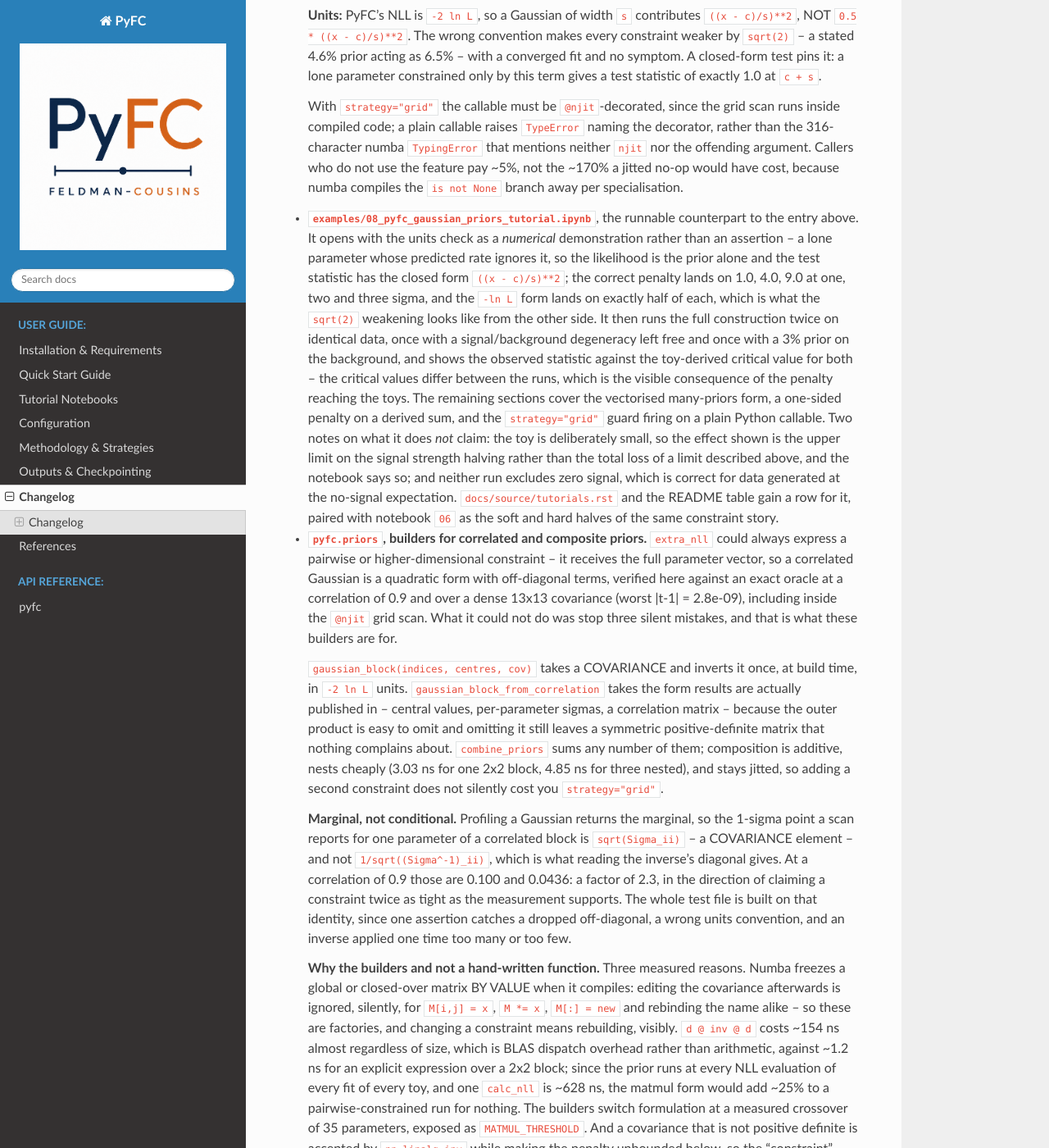
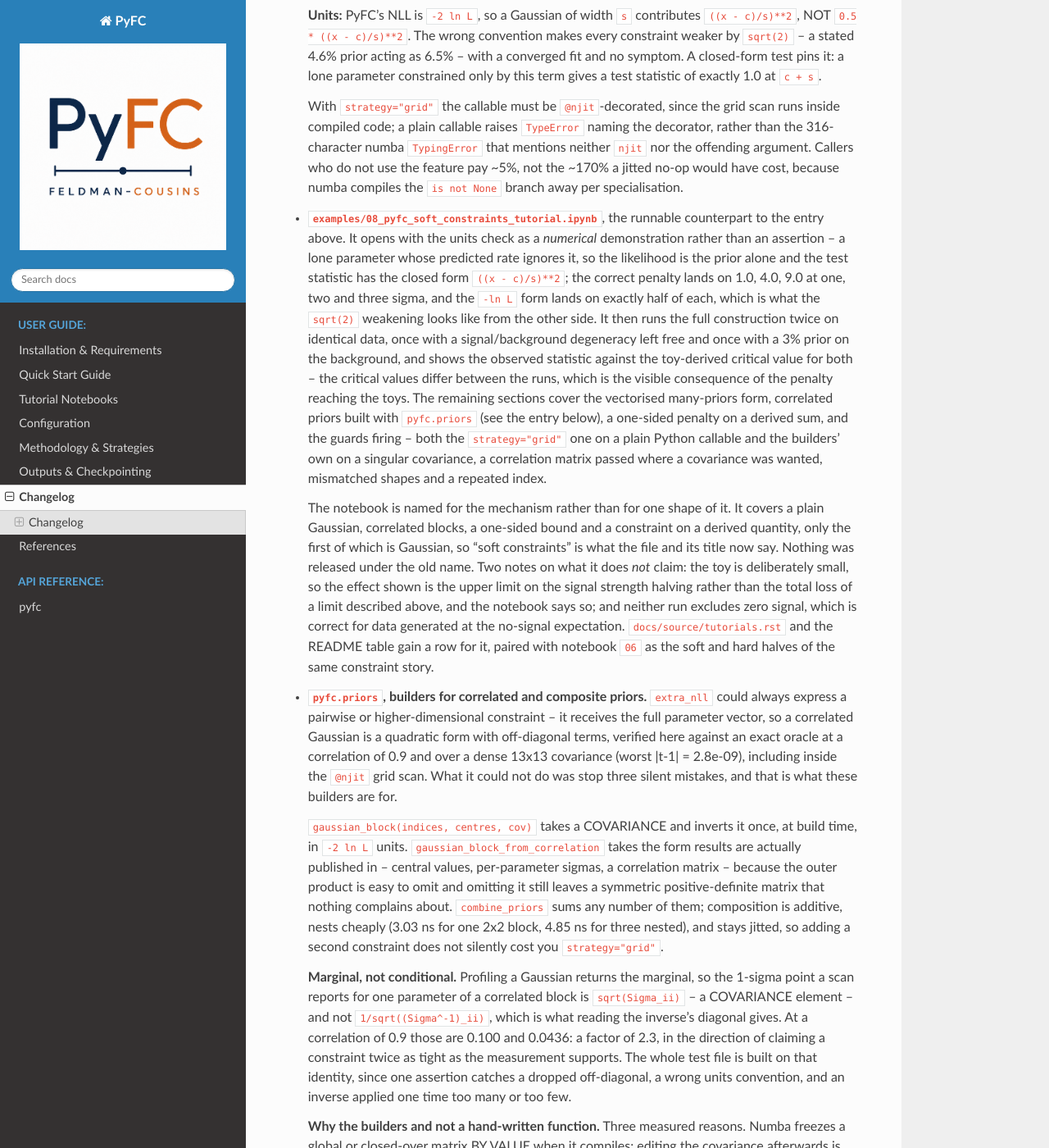
Before and after one commit to mbustama/FeldmanCousins, a Sphinx documentation site: the page built from docs/source/changelog.rst, in a window 1280 px wide and 1400 px high, scrolled down 3766 px. Shown: the whole window at 82% size. Built offline with Sphinx 7.4.7 and the Read the Docs theme 3.1.0, drawn with Linux system fonts in a browser that asks for light colours; some of the changed text lies outside the part shown.

Commit message:
Repoint the docs at the renamed notebook and correct two claims
Twenty references to `08_pyfc_gaussian_priors_tutorial.ipynb` across the README,
both file trees, `tutorials.rst` and the changelog now point at
`08_pyfc_soft_constraints_tutorial.ipynb`, and the tree comments describe the
mechanism rather than one shape of it.

Two claims corrected rather than merely moved:

  - The positive-definiteness guard was described as "naming the smallest
    eigenvalue". It now reports the eigenvalue, the tolerance and the condition
    number, and the README and changelog record why the test is by eigenvalue
    and not by `np.linalg.cholesky` -- which accepted 1 of 8 exactly-singular
    covariances -- along with the fact that merely ill-conditioned matrices
    still build.
  - The README repeated the docstring's advice to define `extra_nll` at module
    level to keep the unbinned process pool. Same fix as the docstring: what
    fails to pickle is an un-jitted lambda or closure, while a jitted one --
    including a builder's closure and a nested `combine_priors` -- survives a
    real subprocess round-trip.

Test counts from measurement: 239 -> 247 tests, Optimizer robustness 99 -> 107,
default-run 220 -> 228. The four category counts still sum to the total.

Co-Authored-By: Claude Opus 5 <noreply@anthropic.com>

```diff
--- a/CHANGELOG.md
+++ b/CHANGELOG.md
@@ -195,7 +195,7 @@ code before being kept.
   pay ~5%, not the ~170% a jitted no-op would have cost, because numba compiles
   the `is not None` branch away per specialisation.
 
-- **`examples/08_pyfc_gaussian_priors_tutorial.ipynb`**, the runnable
+- **`examples/08_pyfc_soft_constraints_tutorial.ipynb`**, the runnable
   counterpart to the entry above. It opens with the units check as a *numerical*
   demonstration rather than an assertion -- a lone parameter whose predicted rate
   ignores it, so the likelihood is the prior alone and the test statistic has the
@@ -207,8 +207,17 @@ code before being kept.
   observed statistic against the toy-derived critical value for both -- the
   critical values differ between the runs, which is the visible consequence of the
   penalty reaching the toys. The remaining sections cover the vectorised
-  many-priors form, a one-sided penalty on a derived sum, and the `strategy="grid"`
-  guard firing on a plain Python callable. Two notes on what it does *not* claim:
+  many-priors form, correlated priors built with `pyfc.priors` (see the entry
+  below), a one-sided penalty on a derived sum, and the guards firing -- both the
+  `strategy="grid"` one on a plain Python callable and the builders' own on a
+  singular covariance, a correlation matrix passed where a covariance was wanted,
+  mismatched shapes and a repeated index.
+
+  The notebook is named for the mechanism rather than for one shape of it. It
+  covers a plain Gaussian, correlated blocks, a one-sided bound and a constraint
+  on a derived quantity, only the first of which is Gaussian, so "soft
+  constraints" is what the file and its title now say. Nothing was released under
+  the old name. Two notes on what it does *not* claim:
   the toy is deliberately small, so the effect shown is the upper limit on the
   signal strength halving rather than the total loss of a limit described above,
   and the notebook says so; and neither run excludes zero signal, which is correct
@@ -255,7 +264,14 @@ code before being kept.
   parameters, exposed as `MATMUL_THRESHOLD`. And a covariance that is not positive
   definite is accepted by `np.linalg.inv` while making the penalty unbounded below,
   so the "constraint" pushes the fit away and the run completes looking ordinary;
-  that is rejected up front, naming the smallest eigenvalue.
+  that is rejected up front, naming the smallest eigenvalue, the tolerance and the
+  condition number. The test is by eigenvalue with a relative tolerance rather than
+  by `np.linalg.cholesky`, which is unreliable for exactly this case: at
+  `sigma = (0.2, 0.3)` with correlation exactly 1 the determinant rounds to `+1e-18`
+  and cholesky accepts the matrix -- measured, it accepted 1 of 8 exactly-singular
+  covariances, so a single test fixture passes or fails on rounding luck. The guard
+  and its test are now parametrised over several widths, and a companion test pins
+  that merely ill-conditioned matrices (condition number up to 1e12) still build.
 
   `gaussian_block`, `gaussian_block_from_correlation` and `combine_priors` are
   re-exported from `pyfc`. Section 4 of notebook `08` works through all of it, and
--- a/docs/source/installation.rst
+++ b/docs/source/installation.rst
@@ -154,7 +154,7 @@ The project structure is organized modularly to separate analytical likelihood m
    │   ├── 05_pyfc_strategy_comparison_tutorial.ipynb   # grid/scipy/hybrid strategy comparison + custom plotting from disk
    │   ├── 06_pyfc_joint_constraints_tutorial.ipynb     # Worked example: bounds_func/constraints for joint & simplex-constrained parameters
    │   ├── 07_pyfc_checkpointing_tutorial.ipynb         # Interrupting (SIGTERM) and resuming a real run via warm_start
-   │   └── 08_pyfc_gaussian_priors_tutorial.ipynb       # Soft Gaussian constraints on nuisance parameters via extra_nll
+   │   └── 08_pyfc_soft_constraints_tutorial.ipynb       # Soft constraints via extra_nll/pyfc.priors: Gaussian, correlated, one-sided
    ├── pyfc/                            # Main Python package
    │   ├── __init__.py                  # Package initialization and metadata
    │   ├── binned.py                    # Binned NLL math and Numba-accelerated optimizers
--- a/docs/source/tutorials.rst
+++ b/docs/source/tutorials.rst
@@ -48,7 +48,7 @@ project.
      - A genuinely-running ``compute_fc_intervals`` call, killed mid-analysis with ``SIGTERM`` (mimicking a Slurm walltime kill), then correctly resumed with ``warm_start=True`` -- with a checkpoint inspection and a determinism check proving nothing was silently recomputed or corrupted.
      - You're running on a preemptible/walltime-limited cluster, or just want to see the checkpointing "Salient Feature" actually happen.
    * - 08
-     - `pyfc_gaussian_priors_tutorial.ipynb <https://github.com/mbustama/FeldmanCousins/blob/main/examples/08_pyfc_gaussian_priors_tutorial.ipynb>`_
+     - `pyfc_soft_constraints_tutorial.ipynb <https://github.com/mbustama/FeldmanCousins/blob/main/examples/08_pyfc_soft_constraints_tutorial.ipynb>`_
      - Adding *soft* constraints on nuisance parameters with ``extra_nll``, including a closed-form check of PyFC's :math:`-2\ln L` convention, a degeneracy that a 3% prior on the background visibly tightens, **correlated (pairwise and higher-dimensional) priors** built with ``pyfc.priors`` -- with the marginal-vs-conditional distinction worked through as running code -- and one-sided/derived-quantity penalties a table of ``(centre, width)`` can't express.
      - A nuisance parameter in your model was measured elsewhere and you want that external result to constrain the fit.
 
```
Also changed, not shown: README.md (+17 -9 lines).
